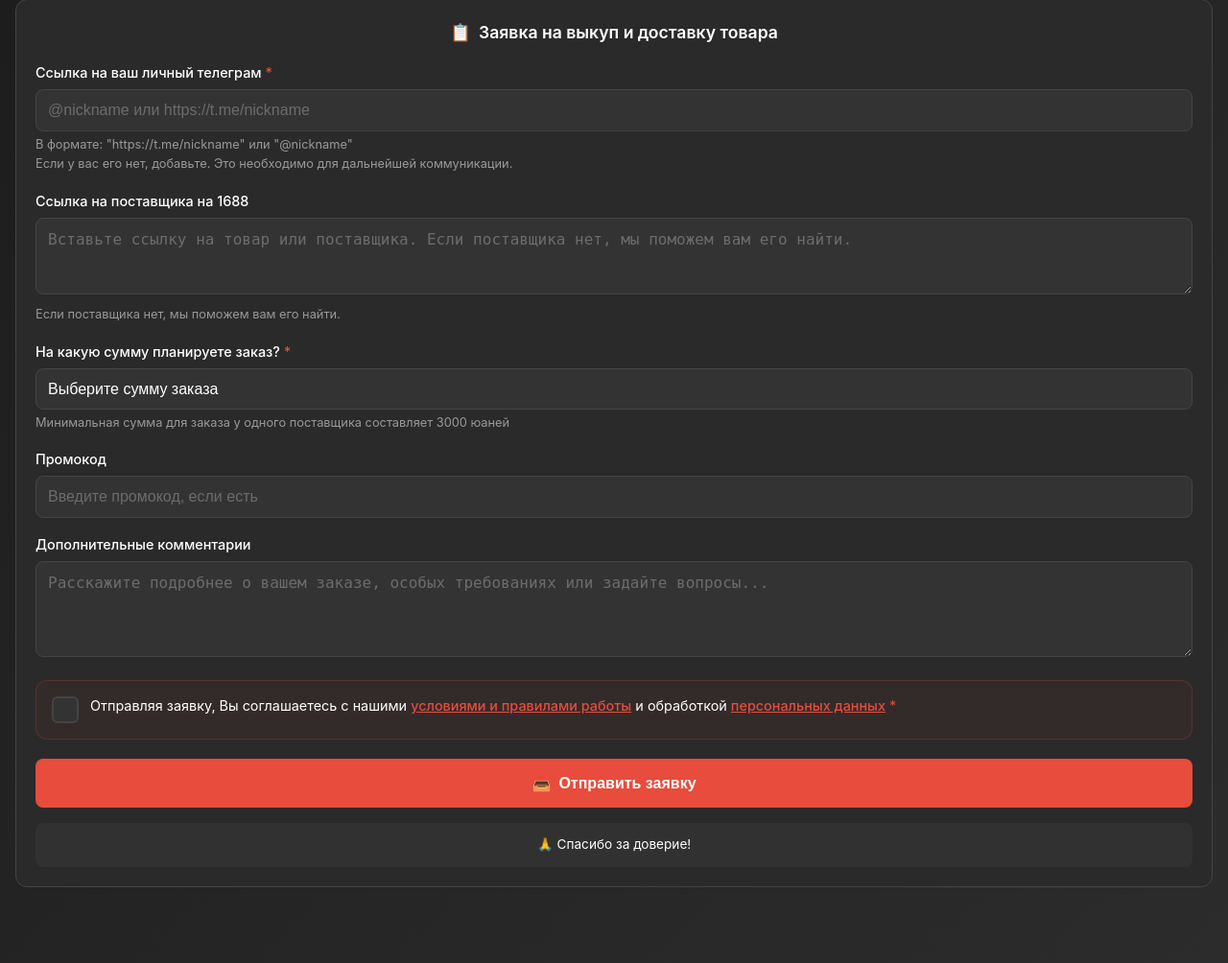
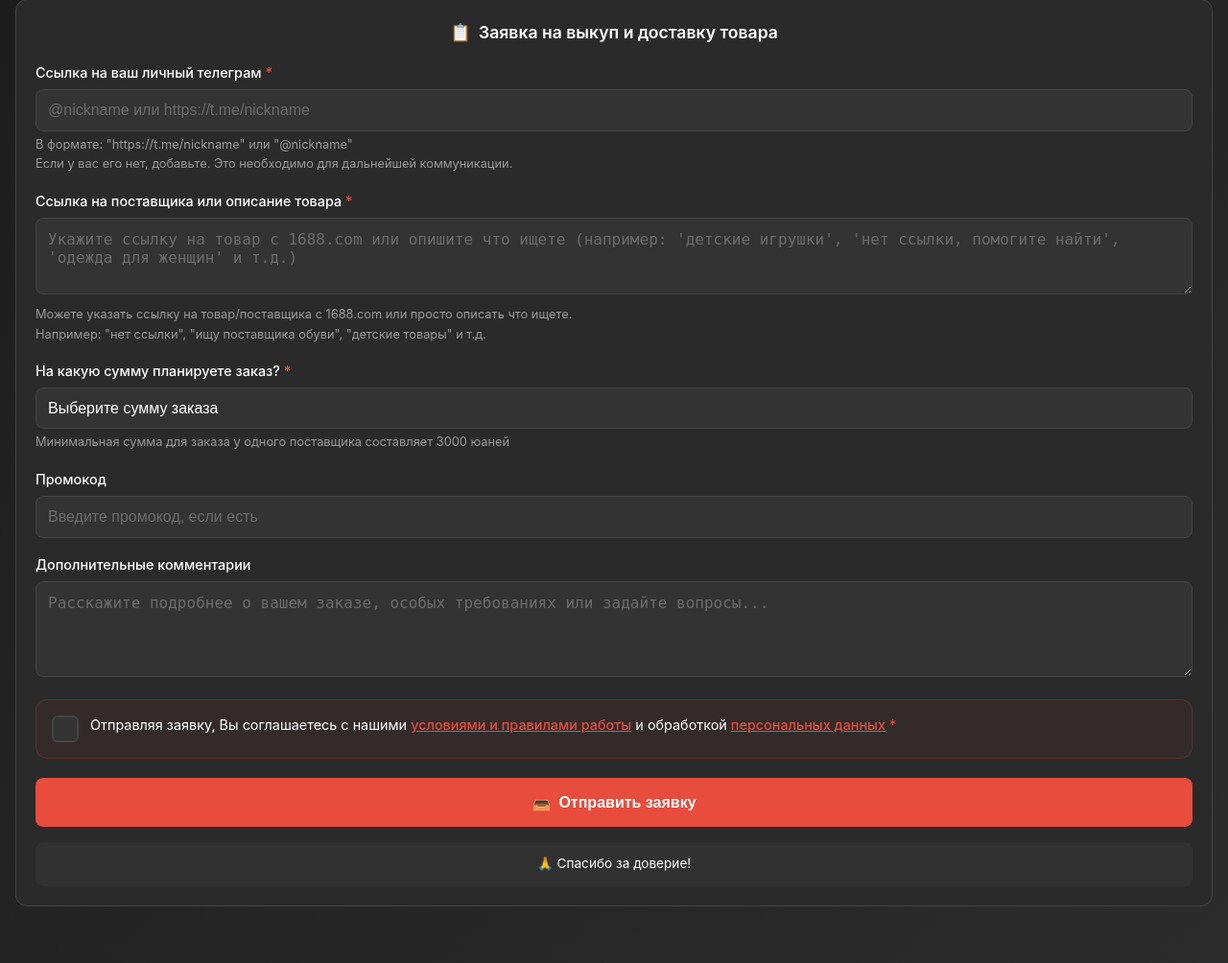
Before and after one commit to chinatogether/delivery-calculator, a Flask app: template templates/order.html in a window 1280 px wide. Shown: the part 482-1486 px from the top of the page at 96% size. Before the commit the page ends 1407 px from the top, so only its background shows below. Run offline with Flask 3, Linux system fonts and the light colour scheme; the template is opened without the code that fills it, so the values that code supplies are empty; parts of the project's set-up code (start-up, migrations or seed data) failed here and were passed over; some libraries are stand-ins or nearby versions.

Commit message:
корректировка приложения

```diff
--- a/app.py
+++ b/app.py
@@ -1627,7 +1627,7 @@ if __name__ == '__main__':
     print(f"PDF файлы: {PDF_FOLDER}")
 
     try:
-        app.run(host='0.0.0.0', port=8060, debug=True)
+        app.run(host='0.0.0.0', port=8066, debug=True)
     except Exception as e:
         print(f"Ошибка запуска приложения: {str(e)}")
         raise
--- a/templates/order.html
+++ b/templates/order.html
@@ -564,17 +564,19 @@
                     <div id="telegramContactError" class="error-message"></div>
                 </div>
 
-                <!-- Ссылка на поставщика -->
+                <!-- Ссылка на поставщика или описание товара - ОБЯЗАТЕЛЬНОЕ ПОЛЕ -->
                 <div class="form-group">
                     <label for="supplierLink">
-                        Ссылка на поставщика на 1688
+                        Ссылка на поставщика или описание товара <span class="required">*</span>
                     </label>
-                    <textarea id="supplierLink" name="supplierLink"
-                        placeholder="Вставьте ссылку на товар или поставщика. Если поставщика нет, мы поможем вам его найти."
+                    <textarea id="supplierLink" name="supplierLink" required
+                        placeholder="Укажите ссылку на товар с 1688.com или опишите что ищете (например: 'детские игрушки', 'нет ссылки, помогите найти', 'одежда для женщин' и т.д.)"
                         style="min-height: 80px; resize: vertical;"></textarea>
                     <div class="help-text">
-                        Если поставщика нет, мы поможем вам его найти.
+                        Можете указать ссылку на товар/поставщика с 1688.com или просто описать что ищете.<br>
+                        Например: "нет ссылки", "ищу поставщика обуви", "детские товары" и т.д.
                     </div>
+                    <div id="supplierLinkError" class="error-message"></div>
                 </div>
 
                 <!-- Сумма заказа -->
@@ -907,7 +909,7 @@
             }
         }
 
-        // Функция валидации формы
+        // Функция валидации формы - ОБНОВЛЕНА
         function validateForm() {
             console.log('🔄 Валидация формы...');
 
@@ -917,6 +919,11 @@
                     id: 'telegramContact',
                     validator: (val) => val.startsWith('@') || val.startsWith('https://t.me/'),
                     message: 'Формат: @nickname или https://t.me/nickname'
+                },
+                {
+                    id: 'supplierLink',
+                    validator: (val) => val.trim().length >= 3, // Минимум 3 символа
+                    message: 'Укажите ссылку на поставщика или опишите что ищете (минимум 3 символа)'
                 },
                 {
                     id: 'orderAmount',
@@ -989,7 +996,7 @@
                     calculation_id: calculationId,
                     email: `${telegramUserId}@telegram.user`,
                     telegram_contact: document.getElementById('telegramContact').value.trim(),
-                    supplier_link: document.getElementById('supplierLink').value.trim(),
+                    supplier_link: document.getElementById('supplierLink').value.trim(),  // ТЕПЕРЬ ОБЯЗАТЕЛЬНОЕ
                     order_amount: document.getElementById('orderAmount').value,
                     promo_code: document.getElementById('promoCode').value.trim(),
                     additional_notes: document.getElementById('additionalNotes').value.trim(),
```
Also changed, not shown: 3 other files.
